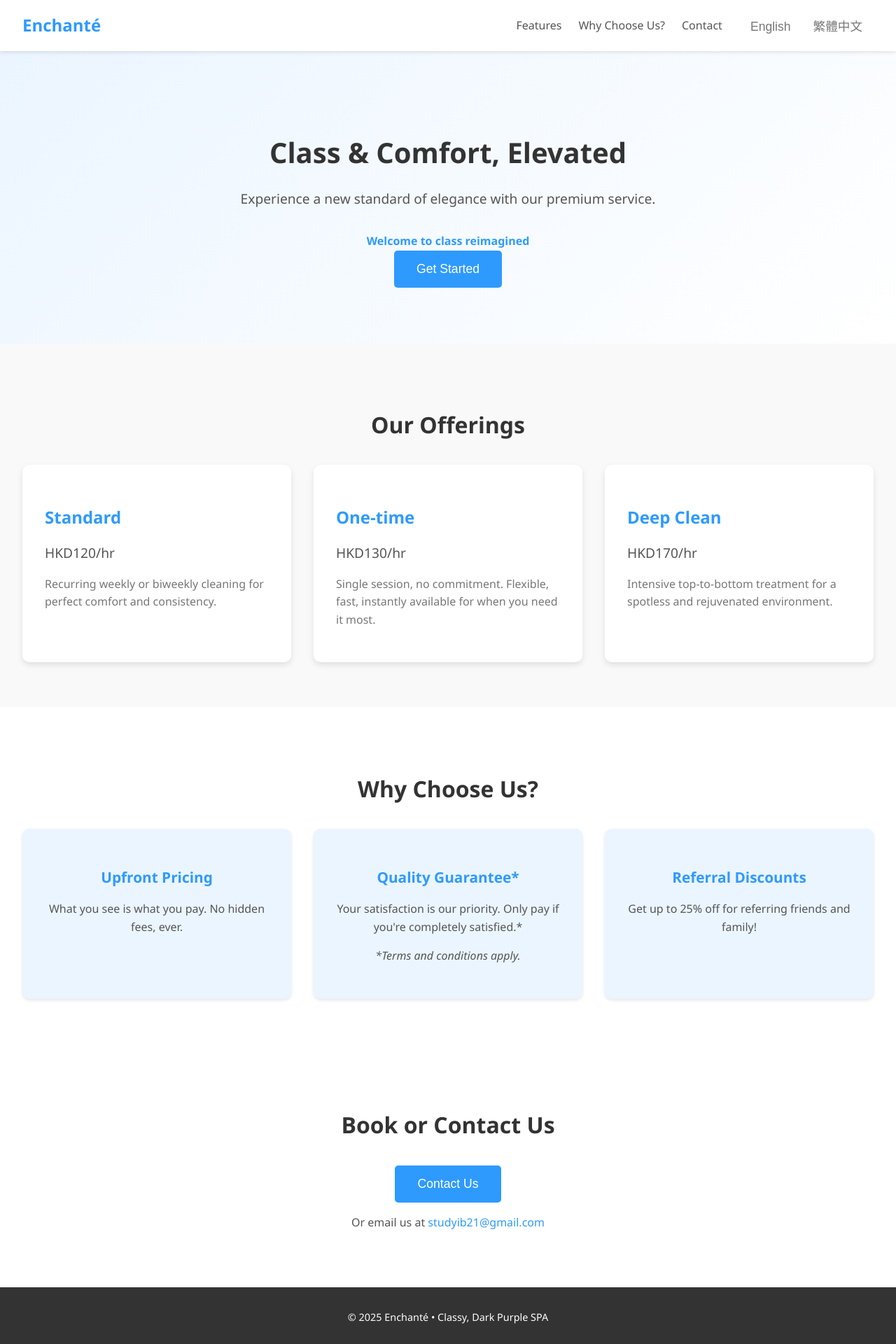
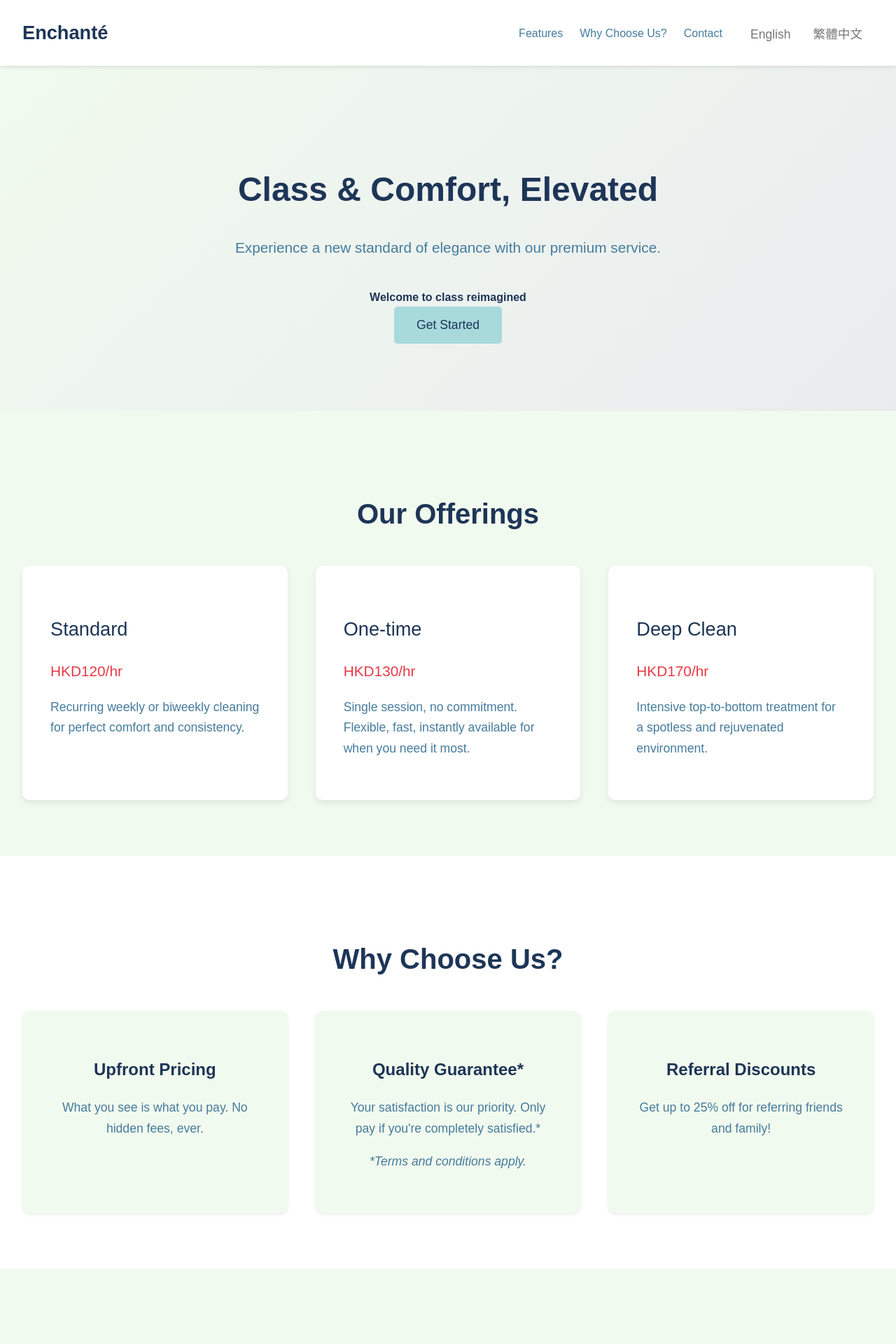
Before and after one commit to desertfox-gt/New, a React (Create React App) app: page / in a window 1280 px wide. Shown: the top 1920 px of the page at 70% size. Built offline with nearby package versions, Linux system fonts and the light colour scheme.

Commit message:
Update App.css

```diff
--- a/src/App.css
+++ b/src/App.css
@@ -1,33 +1,40 @@
 
 /* Global Styles */
 body {
-    font-family: 'Segoe UI', Tahoma, Geneva, Verdana, sans-serif;
+  font-family: 'Arial', sans-serif; /* Clean, readable font */
   margin: 0;
   padding: 0;
   box-sizing: border-box;
-    background-color: #f9f9f9; /* Light grey background */
+  background-color: #f5f5f5; /* Light grey background */
   color: #333; /* Dark grey text for readability */
-    line-height: 1.6;
+  line-height: 1.7;
+  overflow-x: hidden; /* Prevent horizontal scroll */
+}
+
+/* App Container */
+.app {
+  overflow: hidden;
 }
 
 /* Reusable Button Component */
 .button {
-    background-color: #2E9AFE;
-    color: white;
+  background-color: #a8dadc; /* Soft blue */
+  color: #1d3557; /* Dark blue */
   padding: 1rem 2rem;
   border: none;
   border-radius: 5px;
   cursor: pointer;
   font-size: 1.1rem;
-    transition: background-color 0.3s ease;
+  transition: background-color 0.3s ease, color 0.3s ease;
 }
 
 .button:hover {
-    background-color: #1A76D2; /* Darker blue on hover */
+  background-color: #457b9d; /* Darker blue on hover */
+  color: #f1faee; /* Light beige text */
 }
 
 /* Navigation */
-header {
+.app-header {
   background-color: #fff; /* White navbar */
   box-shadow: 0 2px 5px rgba(0, 0, 0, 0.1); /* Subtle shadow */
   position: sticky;
@@ -39,13 +46,13 @@ header {
   display: flex;
   justify-content: space-between;
   align-items: center;
-    padding: 1rem 2rem;
+  padding: 1.5rem 2rem; /* Increased padding */
 }
 
 .logo {
-    font-size: 1.5rem;
+  font-size: 1.7rem; /* Larger logo */
   font-weight: 600;
-    color: #2E9AFE; /* Modern, professional blue */
+  color: #1d3557; /* Dark blue */
 }
 
 nav {
@@ -54,14 +61,14 @@ nav {
 }
 
 nav a {
-    color: #555; /* Medium grey for nav links */
+  color: #457b9d; /* Medium blue for nav links */
   text-decoration: none;
   margin-left: 1.5rem;
   transition: color 0.3s ease;
 }
 
 nav a:hover {
-    color: #2E9AFE; /* Highlight color on hover */
+  color: #1d3557; /* Dark blue on hover */
 }
 
 .language-selector {
@@ -79,13 +86,13 @@ nav a:hover {
 
 .language-selector button.active,
 .language-selector button:hover {
-    color: #2E9AFE;
+  color: #1d3557; /* Dark blue when active */
 }
 
 /* Hero Section */
 .hero-section {
-    background: linear-gradient(135deg, #EBF5FF, #FFFFFF); /* Soft blue gradient */
-    padding: 5rem 2rem;
+  background: linear-gradient(135deg, #f1faee, #e9ecef); /* Soft beige gradient */
+  padding: 6rem 2rem; /* Increased padding */
   text-align: center;
 }
 
@@ -95,249 +102,256 @@ nav a:hover {
 }
 
 .hero-headline {
-    font-size: 2.5rem;
-    color: #333;
-    margin-bottom: 1rem;
+  font-size: 3rem; /* Larger headline */
+  color: #1d3557; /* Dark blue */
+  margin-bottom: 1.5rem;
+  font-weight: 600;
 }
 
 .hero-desc {
-    font-size: 1.2rem;
-    color: #555;
-    margin-bottom: 2rem;
+  font-size: 1.3rem; /* Slightly larger description */
+  color: #457b9d; /* Medium blue */
+  margin-bottom: 2.5rem;
 }
 
 .hero-highlight {
   font-weight: 600;
-    color: #2E9AFE;
+  color: #1d3557; /* Dark blue */
 }
 
 .cta-btn {
-    background-color: #2E9AFE;
-    color: white;
-    padding: 1rem 2rem;
-    border: none;
-    border-radius: 5px;
-    cursor: pointer;
-    font-size: 1.1rem;
-    transition: background-color 0.3s ease;
+  background-color: #e63946; /* Coral red */
+  color: #f1faee; /* Light beige */
+  padding: 1.2rem 2.5rem; /* Larger button */
+  border-radius: 8px;
+  font-size: 1.2rem;
 }
 
 .cta-btn:hover {
-    background-color: #1A76D2; /* Darker blue on hover */
+  background-color: #c21c2b; /* Darker red on hover */
 }
 
 /* Features Section */
 .features-section {
-    padding: 4rem 2rem;
-    background-color: #f9f9f9;
+  padding: 5rem 2rem;
+  background-color: #f1faee; /* Light beige */
 }
 
 .features-section h2 {
-    font-size: 2rem;
-    color: #333;
+  font-size: 2.5rem; /* Larger heading */
+  color: #1d3557; /* Dark blue */
   text-align: center;
-    margin-bottom: 2rem;
+  margin-bottom: 2.5rem;
 }
 
 .features-grid {
   display: grid;
-    grid-template-columns: repeat(auto-fit, minmax(300px, 1fr));
-    gap: 2rem;
+  grid-template-columns: repeat(auto-fit, minmax(320px, 1fr));
+  gap: 2.5rem;
   margin-top: 2rem;
 }
 
 .feature-card {
   background-color: #fff;
-    padding: 2rem;
+  padding: 2.5rem;
   border-radius: 10px;
-    box-shadow: 0 4px 8px rgba(0, 0, 0, 0.1);
+  box-shadow: 0 4px 8px rgba(0, 0, 0, 0.08); /* Softer shadow */
   transition: transform 0.3s ease, box-shadow 0.3s ease;
   cursor: pointer;
 }
 
 .feature-card:hover {
   transform: translateY(-5px);
-    box-shadow: 0 6px 12px rgba(0, 0, 0, 0.15);
+  box-shadow: 0 6px 12px rgba(0, 0, 0, 0.12); /* More pronounced shadow */
 }
 
 .feature-title {
-    font-size: 1.5rem;
-    color: #2E9AFE;
-    margin-bottom: 1rem;
+  font-size: 1.7rem;
+  color: #1d3557; /* Dark blue */
+  margin-bottom: 1.2rem;
+  font-weight: 500;
 }
 
 .feature-price {
-    font-size: 1.2rem;
-    color: #555;
-    margin: 1rem 0;
+  font-size: 1.3rem;
+  color: #e63946; /* Coral red */
+  margin: 1.2rem 0;
 }
 
 .feature-desc {
-    font-size: 1rem;
-    color: #777;
+  font-size: 1.1rem;
+  color: #457b9d; /* Medium blue */
 }
 
 /* Why Choose Us Section */
 .why-choose-us-section {
-    padding: 4rem 2rem;
-    background-color: #fff;
+  padding: 5rem 2rem;
+  background-color: #fff; /* White */
 }
 
 .why-choose-us-title {
-    font-size: 2rem;
-    color: #333;
+  font-size: 2.5rem;
+  color: #1d3557; /* Dark blue */
   text-align: center;
-    margin-bottom: 2rem;
+  margin-bottom: 2.5rem;
 }
 
 .why-choose-us-grid {
   display: grid;
-    grid-template-columns: repeat(auto-fit, minmax(300px, 1fr));
-    gap: 2rem;
+  grid-template-columns: repeat(auto-fit, minmax(320px, 1fr));
+  gap: 2.5rem;
   margin-top: 2rem;
 }
 
 .why-choose-us-card {
-    background-color: #EBF5FF; /* Light blue background */
-    padding: 2rem;
+  background-color: #f1faee; /* Light beige */
+  padding: 2.5rem;
   border-radius: 10px;
-    box-shadow: 0 2px 5px rgba(0, 0, 0, 0.1);
+  box-shadow: 0 2px 5px rgba(0, 0, 0, 0.08); /* Softer shadow */
   text-align: center;
 }
 
 .why-choose-us-card h3 {
-    font-size: 1.3rem;
-    color: #2E9AFE;
-    margin-bottom: 1rem;
+  font-size: 1.5rem;
+  color: #1d3557; /* Dark blue */
+  margin-bottom: 1.2rem;
 }
 
 .why-choose-us-card p {
-    font-size: 1rem;
-    color: #555;
+  font-size: 1.1rem;
+  color: #457b9d; /* Medium blue */
 }
 
 .asterisk-note {
-    font-size: 0.8rem;
-    color: #777;
+  font-size: 0.9rem;
+  color: #6c757d; /* Grey */
   margin-top: 0.5rem;
   font-style: italic;
 }
 
 /* Contact Section */
 .contact-section {
-    padding: 4rem 2rem;
-    background-color: #fff;
+  padding: 5rem 2rem;
+  background-color: #f1faee; /* Light beige */
   text-align: center;
 }
 
 .contact-title {
-    font-size: 2rem;
-    color: #333;
-    margin-bottom: 2rem;
+  font-size: 2.5rem;
+  color: #1d3557; /* Dark blue */
+  margin-bottom: 2.5rem;
 }
 
 .contact-content {
-    max-width: 600px;
+  max-width: 700px;
   margin: 0 auto;
 }
 
 .contact-button {
-    background-color: #2E9AFE;
-    color: white;
-    padding: 1rem 2rem;
-    border: none;
-    border-radius: 5px;
-    cursor: pointer;
-    font-size: 1.1rem;
-    transition: background-color 0.3s ease;
-    margin-bottom: 1rem;
+  background-color: #e63946; /* Coral red */
+  color: #f1faee; /* Light beige */
+  padding: 1.2rem 2.5rem; /* Larger button */
+  border-radius: 8px;
+  font-size: 1.2rem;
 }
 
 .contact-button:hover {
-    background-color: #1A76D2;
+  background-color: #c21c2b; /* Darker red on hover */
 }
 
 .email-info {
-    font-size: 1rem;
-    color: #555;
+  font-size: 1.1rem;
+  color: #457b9d; /* Medium blue */
 }
 
 .email-info a {
-    color: #2E9AFE;
+  color: #e63946; /* Coral red */
   text-decoration: none;
+  transition: color 0.3s ease;
 }
 
 .email-info a:hover {
   text-decoration: underline;
+  color: #c21c2b; /* Darker red on hover */
 }
 
 /* Footer */
-footer {
-    background-color: #333;
-    color: white;
+.app-footer {
+  background-color: #1d3557; /* Dark blue */
+  color: #f1faee; /* Light beige */
   text-align: center;
-    padding: 1rem 2rem;
-    font-size: 0.9rem;
+  padding: 1.5rem 2rem;
+  font-size: 1rem;
 }
 
 /* Subpage Styles */
 .contact-page,
 .comparison-page {
-    padding: 2rem;
+  padding: 3rem;
 }
 
 .contact-page-header,
 .comparison-page-header {
   display: flex;
   align-items: center;
-    margin-bottom: 2rem;
+  margin-bottom: 2.5rem;
 }
 
 .back-button {
-    background-color: #f0f0f0;
-    color: #555;
+  background-color: #f1faee; /* Light beige */
+  color: #457b9d; /* Medium blue */
   border: none;
-    padding: 0.5rem 1rem;
+  padding: 0.7rem 1.2rem;
   border-radius: 5px;
   cursor: pointer;
-    margin-right: 1rem;
-    transition: background-color 0.3s ease;
+  margin-right: 1.2rem;
+  transition: background-color 0.3s ease, color 0.3s ease;
 }
 
 .back-button:hover {
-    background-color: #ddd;
+  background-color: #a8dadc; /* Soft blue on hover */
+  color: #1d3557; /* Dark blue on hover */
 }
 
 .contact-page-header h1,
 .comparison-page-header h1 {
-    font-size: 1.5rem;
-    color: #333;
+  font-size: 1.7rem;
+  color: #1d3557; /* Dark blue */
 }
 
 .contact-form-container {
-    margin-top: 2rem;
+  margin-top: 2.5rem;
 }
 
 .comparison-table {
   width: 100%;
   border-collapse: collapse;
-    margin-top: 2rem;
+  margin-top: 2.5rem;
 }
 
 .comparison-table th,
 .comparison-table td {
-    padding: 0.8rem;
+  padding: 1rem;
   border: 1px solid #ddd;
   text-align: left;
 }
 
 .comparison-table th {
-    background-color: #f0f0f0;
+  background-color: #e9ecef; /* Light grey */
   font-weight: 600;
+  color: #1d3557; /* Dark blue */
 }
 
 .comparison-table tbody tr:nth-child(even) {
-    background-color: #f9f9f9;
+  background-color: #f9f9f9; /* Lighter grey */
+}
+
+/* Transitions */
+a,
+button,
+.feature-card,
+.cta-btn {
+  transition: all 0.3s ease;
 }
 
 /* Responsive Design */
@@ -363,19 +377,20 @@ footer {
   }
 
   .hero-section {
-        padding: 3rem 2rem;
+    padding: 4rem 2rem;
   }
 
   .hero-headline {
-        font-size: 2rem;
+    font-size: 2.3rem;
   }
 
-    .features-grid {
-        grid-template-columns: 1fr;
-    }
-
+  .features-grid,
   .why-choose-us-grid {
     grid-template-columns: 1fr;
   }
+}
 
+/* Hover effect for the entire app */
+* {
+  -webkit-tap-highlight-color: rgba(0, 0, 0, 0);
 }
```
Lines whose indentation alone changed are shown as unchanged.
